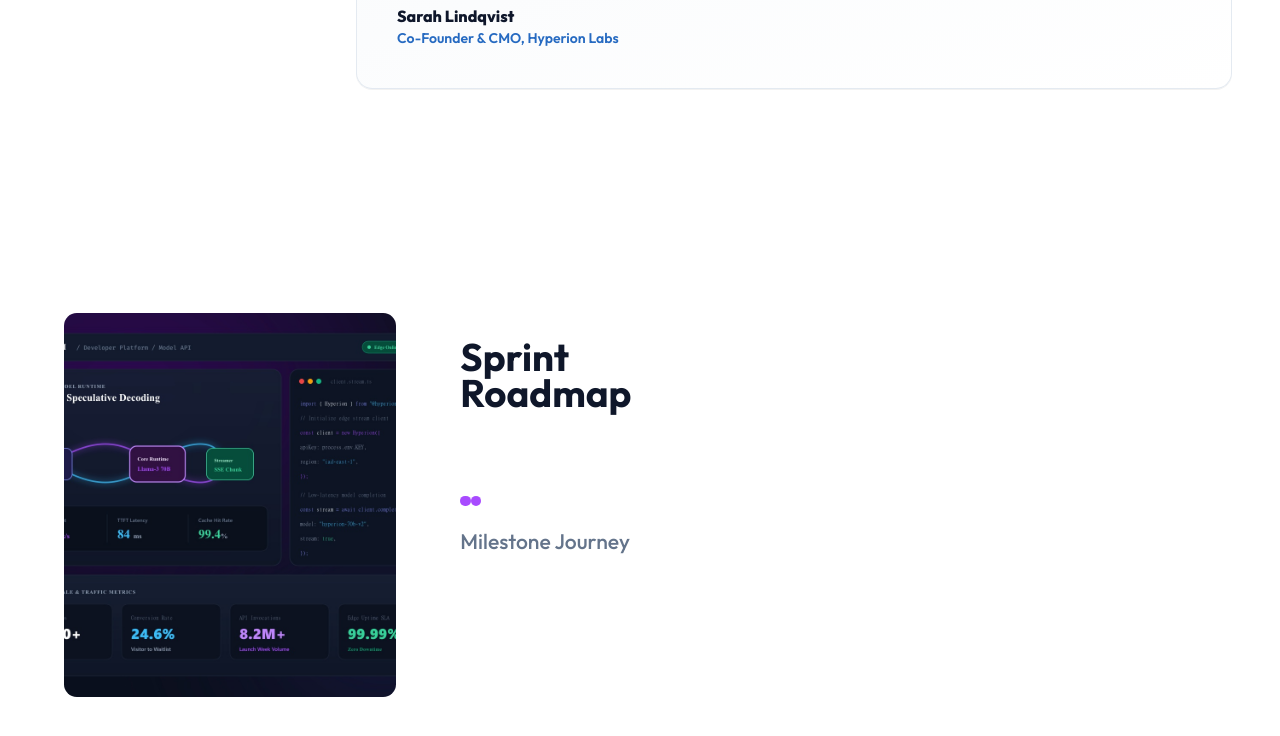
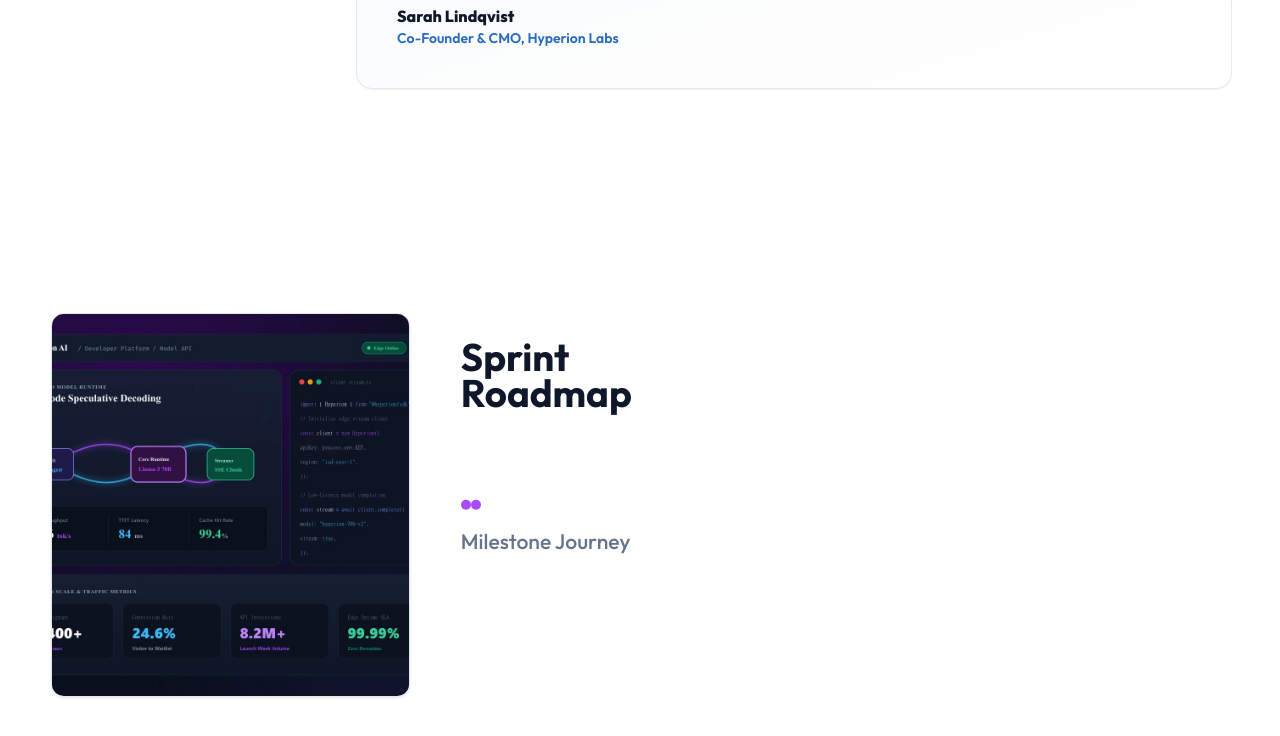
Before and after one commit to Mini-Startup/BizzMate, a Next.js app: page /projects/hyperion-launch-platform in a window 1280 px wide. Shown: the part 3122-3858 px from the top of the page. Built offline with nearby package versions, Linux system fonts and the light colour scheme.

Commit message:
Project timeline fix

```diff
--- a/src/components/common/Navbar.jsx
+++ b/src/components/common/Navbar.jsx
@@ -580,7 +580,7 @@ export function Navbar() {
                                   key={proj.slug}
                                   href={`/projects/${proj.slug}`}
                                   onClick={() => {
-                                    setActiveSection("projects");
+                                    setLocalActiveSection("projects");
                                     setProjectsDropdownOpen(false);
                                   }}
                                   className="flex items-center justify-between p-2 rounded-xl text-neutral-800 hover:text-brand-violet hover:bg-brand-lavender/60 transition-all group"
--- a/src/components/ui/timeline.jsx
+++ b/src/components/ui/timeline.jsx
@@ -20,11 +20,7 @@ if (typeof window !== "undefined") {
 const useIsomorphicLayoutEffect =
   typeof window !== "undefined" ? useLayoutEffect : useEffect;
 
-/* Inline stand-in for @gsap/react's useGSAP. Mirrors its default
-   `revertOnUpdate: false`: one gsap.context lives for the component's
-   lifetime, the callback is re-added when dependencies change, and the
-   context is reverted only on unmount. A callback may return its own
-   cleanup, which runs before the next re-add and on unmount. */
+/* Inline stand-in for @gsap/react's useGSAP */
 function useGSAP(callback, options) {
   const deps = options?.dependencies ?? [];
   const scope = options?.scope;
@@ -194,11 +190,12 @@ export default function Timeline({
     if (!section) return;
 
     const isMobile = window.innerWidth < 600;
-    const slidePercent = isMobile ? -57 : -65;
-    const lineWidth = isMobile ? "65%" : "98%";
+    // Slide ends with the final milestone sitting cleanly at the screen center (matching reference)
+    const slidePercent = isMobile ? -58 : -62;
+    const lineWidth = isMobile ? "70%" : "98%";
     const lineStart = isMobile ? "top 30%" : "top 25%";
-    const slideEnd = isMobile ? "82% 50%" : "92% bottom";
-    const lineEnd = isMobile ? "80% 50%" : "92% bottom";
+    const slideEnd = isMobile ? "84% 50%" : "92% bottom";
+    const lineEnd = isMobile ? "82% 50%" : "90% bottom";
 
     const tl = gsap.timeline({
       scrollTrigger: {
@@ -344,31 +341,32 @@ export default function Timeline({
       return timeline;
     };
 
+    // Calibrated trigger positions: each milestone reveals as it reaches the screen center
     const positions =
       window.innerWidth < 600
         ? [
-            [22, 32],
-            [28, 38],
+            [16, 26],
+            [26, 36],
             [36, 46],
-            [45, 55],
-            [52, 62],
-            [60, 70],
-            [69, 79],
+            [46, 56],
+            [56, 66],
+            [66, 76],
+            [76, 86],
           ]
         : [
-            [6, 26],
-            [16, 36],
-            [26, 46],
-            [35, 55],
-            [45, 65],
-            [55, 75],
-            [65, 85],
+            [4, 18],
+            [16, 30],
+            [28, 42],
+            [40, 54],
+            [52, 66],
+            [64, 78],
+            [76, 90],
           ];
 
     items.forEach((item, index) => {
       const [startPos, endPos] = positions[index] || [
-        Math.round(6 + (index / Math.max(1, items.length - 1)) * 60),
-        Math.round(26 + (index / Math.max(1, items.length - 1)) * 60),
+        Math.round(4 + (index / Math.max(1, items.length - 1)) * 72),
+        Math.round(18 + (index / Math.max(1, items.length - 1)) * 72),
       ];
       createItemTimeline(item, startPos, endPos);
     });
@@ -396,9 +394,10 @@ export default function Timeline({
       <div className="h-screen w-screen sticky top-[0%] pt-[10%] overflow-hidden max-[600px]:top-[5%]">
         <div
           ref={wholeSliderRef}
-          className="mr-[2vw] flex h-[30vw] w-[240vw] items-center gap-[5vw] px-[5vw] max-[600px]:h-[80vh] max-[600px]:w-[800vw] max-[600px]:px-[7vw]"
+          className="mr-[2vw] flex h-[30vw] w-[225vw] items-center gap-[4vw] px-[4vw] max-[600px]:h-[80vh] max-[600px]:w-[800vw] max-[600px]:px-[6vw]"
         >
-          <div className="relative h-full w-[30vw] overflow-hidden rounded-[1vw] max-[600px]:h-[65vw] max-[600px]:w-[85vw] max-[600px]:rounded-[5vw]">
+          {/* Leading preview image */}
+          <div className="relative h-full w-[28vw] overflow-hidden rounded-[1vw] max-[600px]:h-[65vw] max-[600px]:w-[85vw] max-[600px]:rounded-[5vw] shadow-sm border border-slate-200 shrink-0">
             <Image
               src={imageUrl}
               alt={imageAlt}
@@ -410,13 +409,14 @@ export default function Timeline({
           </div>
 
           <div className="relative h-full w-full">
-            <div className="w-full absolute left-0 top-[49%] -translate-y-1/2 flex items-center h-fit">
+            {/* Main horizontal central axis line: 2.5px thickness, centered at 50% */}
+            <div className="w-full absolute left-0 top-1/2 -translate-y-1/2 flex items-center h-[2.5px] pointer-events-none z-10">
               <div
                 className="h-[.8vw] max-[600px]:h-[2vw] max-[600px]:w-[2vw] w-[.8vw] rounded-full shrink-0"
                 style={activeStyle}
               ></div>
               <div
-                className="h-px w-[0%] rounded-full journey-line"
+                className="h-[2.5px] w-[0%] rounded-full journey-line"
                 style={activeStyle}
               ></div>
               <div
@@ -425,26 +425,31 @@ export default function Timeline({
               ></div>
             </div>
 
+            {/* Top row: Section title & top milestones */}
             <div className="flex h-1/2 w-full items-center justify-start gap-[.5vw]">
-              <div className="h-full w-[20%] pt-[2vw] max-[600px]:h-fit max-[600px]:pt-[5vw]">
-                <h2 className="w-[65%] text-[3vw] leading-[0.95] max-[600px]:text-[8.5vw] font-bold">
+              <div className="h-full w-[22vw] pt-[2vw] max-[600px]:h-fit max-[600px]:pt-[5vw] shrink-0">
+                <h2 className="w-[80%] text-[3vw] leading-[0.95] max-[600px]:text-[8.5vw] font-bold">
                   {title}
                 </h2>
               </div>
 
-              <div className="w-full flex h-full gap-x-[15vw] max-[600px]:gap-x-[40vw]">
+              {/* Top row items: 18vw gap between 26vw cards, pitch = 44vw */}
+              <div className="w-full flex h-full gap-x-[18vw] max-[600px]:gap-x-[40vw]">
                 {activeTopData.map((item) => (
                   <div
                     key={`top-${item.id}`}
-                    className="relative h-full w-[30vw] px-[3vw] max-[600px]:flex max-[600px]:w-[70vw] max-[600px]:flex-col max-[600px]:px-[7vw]"
+                    className="relative h-full w-[26vw] px-[2.5vw] max-[600px]:flex max-[600px]:w-[70vw] max-[600px]:flex-col max-[600px]:px-[6vw] shrink-0"
                   >
-                    <div className="w-full absolute left-0 bottom-0 top-0 h-full">
+                    {/* Stem & dot: Dot centered directly on the 2.5px vertical line */}
+                    <div className="absolute left-0 bottom-0 top-0 w-[2.5px] -translate-x-1/2 pointer-events-none flex flex-col items-center">
+                      <div className="relative flex items-center justify-center">
                         <div
-                        className={`size-[1vw] max-[600px]:size-[2.5vw] -translate-x-1/2 relative aspect-square rounded-full jd-${item.id}`}
+                          className={`size-[1vw] min-w-[12px] min-h-[12px] max-[600px]:size-[2.5vw] rounded-full aspect-square shrink-0 jd-${item.id}`}
                           style={activeStyle}
                         ></div>
+                      </div>
                       <div
-                        className={`h-[94%] w-px origin-bottom rounded-full jl-${item.id}`}
+                        className={`w-full origin-bottom rounded-full flex-1 jl-${item.id}`}
                         style={activeStyle}
                       ></div>
                     </div>
@@ -467,8 +472,9 @@ export default function Timeline({
               </div>
             </div>
 
+            {/* Bottom row: Period label & bottom milestones */}
             <div className="h-1/2 flex items-center justify-start w-full">
-              <div className="w-[34%] pt-[2vw] max-[600px]:pt-[5vw] max-[600px]:w-[30%] h-full">
+              <div className="w-[22vw] pt-[2vw] max-[600px]:pt-[5vw] h-full shrink-0">
                 <p
                   className="text-[1.65vw] leading-none max-[600px]:text-[4.2vw] font-medium"
                   style={mutedTextStyle}
@@ -477,21 +483,25 @@ export default function Timeline({
                 </p>
               </div>
 
-              <div className="w-full flex h-full gap-x-[20vw] ml-[7vw] max-[600px]:gap-x-[40vw] max-[600px]:ml-[7vw]">
+              {/* Bottom row items: offset by ml-[22vw] so first bottom item is at 44vw, exactly midway between Top 0 (22vw) and Top 1 (66vw) */}
+              <div className="w-full flex h-full gap-x-[18vw] ml-[22vw] max-[600px]:gap-x-[40vw] max-[600px]:ml-[22vw]">
                 {activeBottomData.map((item) => (
                   <div
                     key={`bottom-${item.id}`}
-                    className="relative h-full w-[25vw] px-[3vw] max-[600px]:w-[70vw] max-[600px]:px-[7vw]"
+                    className="relative h-full w-[26vw] px-[2.5vw] max-[600px]:w-[70vw] max-[600px]:px-[6vw] shrink-0"
                   >
-                    <div className="w-full absolute left-0 bottom-[-1%] h-full">
+                    {/* Stem & dot: Dot centered directly on the 2.5px vertical line */}
+                    <div className="absolute left-0 top-0 bottom-0 w-[2.5px] -translate-x-1/2 pointer-events-none flex flex-col items-center">
                       <div
-                        className={`h-[94%] origin-top w-px rounded-full max-[600px]:h-full jl-${item.id}`}
+                        className={`w-full origin-top rounded-full flex-1 jl-${item.id}`}
                         style={activeStyle}
                       ></div>
+                      <div className="relative flex items-center justify-center">
                         <div
-                        className={`size-[1vw] max-[600px]:size-[2.5vw] -translate-x-1/2 relative w-auto aspect-square rounded-full jd-${item.id}`}
+                          className={`size-[1vw] min-w-[12px] min-h-[12px] max-[600px]:size-[2.5vw] rounded-full aspect-square shrink-0 jd-${item.id}`}
                           style={activeStyle}
                         ></div>
+                      </div>
                     </div>
 
                     <div className="flex h-full w-full flex-col justify-end space-y-[1vw]">
```
Lines whose indentation alone changed are shown as unchanged.
